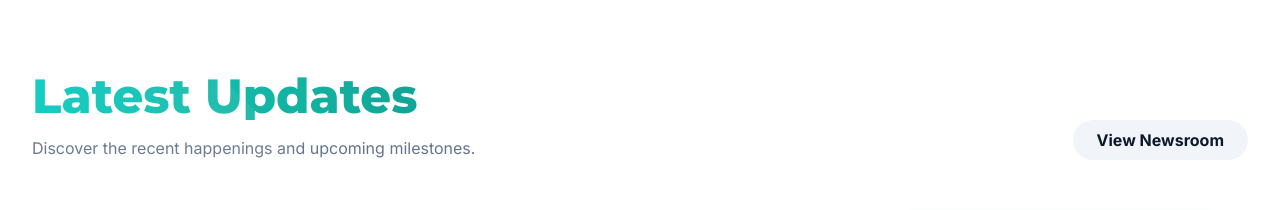
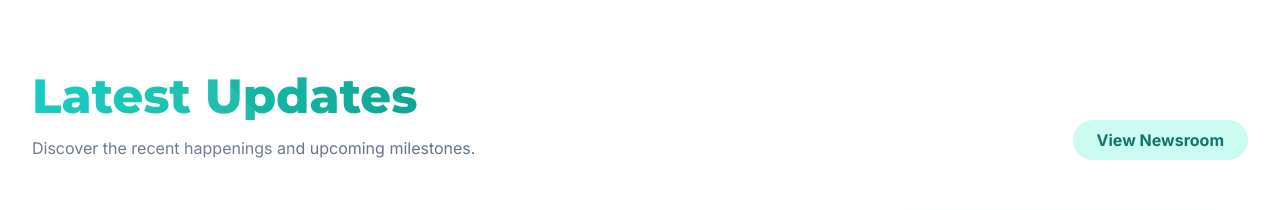
Before and after one commit to sahilaslam-art/college-ui, a React (Vite) app: page /#/ in a window 1280 px wide. Shown: the part 2080-2290 px from the top of the page. Built offline with nearby package versions, Linux system fonts and the light colour scheme.

Commit message:
Fix View Newsroom button color contrast - change to teal background

```diff
--- a/pages/Home.tsx
+++ b/pages/Home.tsx
@@ -126,7 +126,7 @@ const Home: React.FC = () => {
               <h2 className="text-3xl md:text-5xl font-extrabold text-slate-900 mb-4 magic-text">Latest Updates</h2>
               <p className="text-slate-500">Discover the recent happenings and upcoming milestones.</p>
             </div>
-            <Link to="/media/gallery" className="hidden sm:inline-flex items-center px-6 py-2 bg-slate-100 text-slate-900 rounded-full font-bold hover:bg-teal-600 hover:text-white transition-all magnetic-btn hover-lift">
+            <Link to="/media/gallery" className="hidden sm:inline-flex items-center px-6 py-2 bg-teal-100 text-teal-700 rounded-full font-bold hover:bg-teal-600 hover:text-white transition-all magnetic-btn hover-lift">
               View Newsroom
             </Link>
           </div>
```
